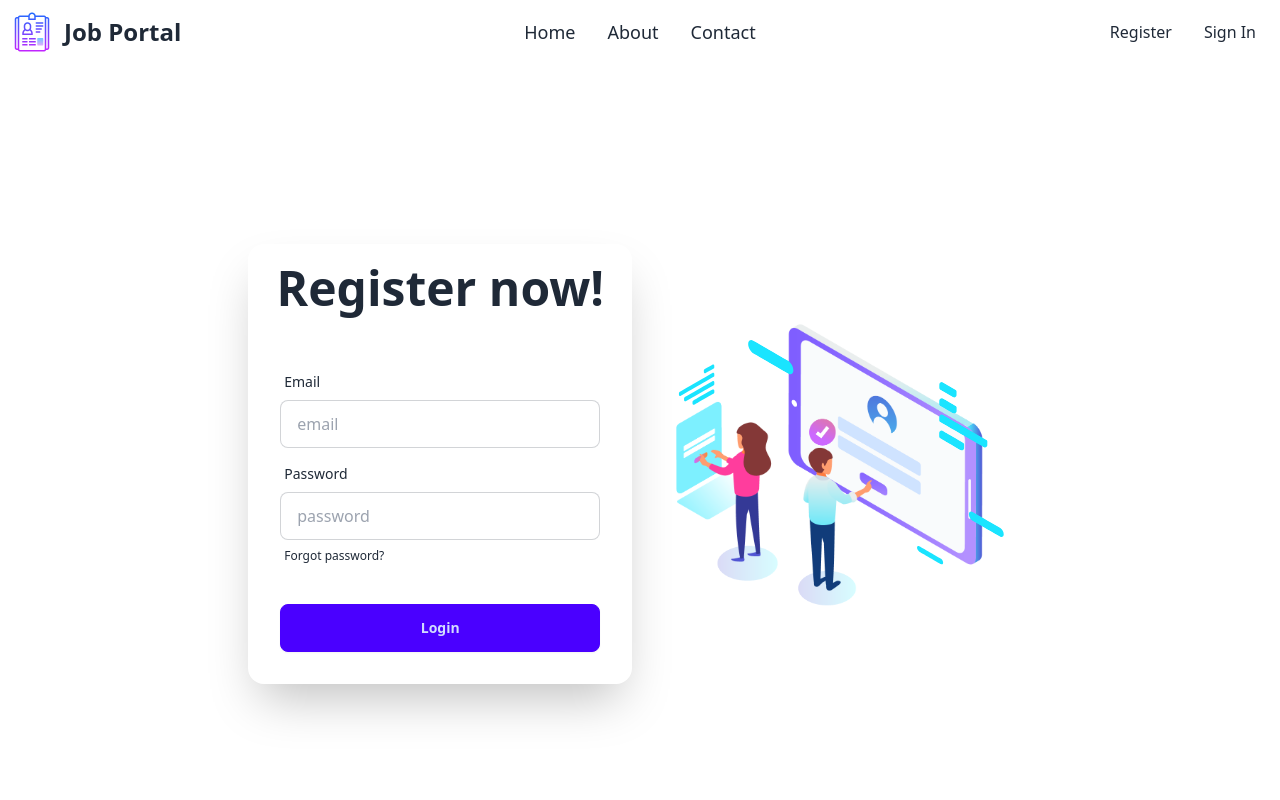
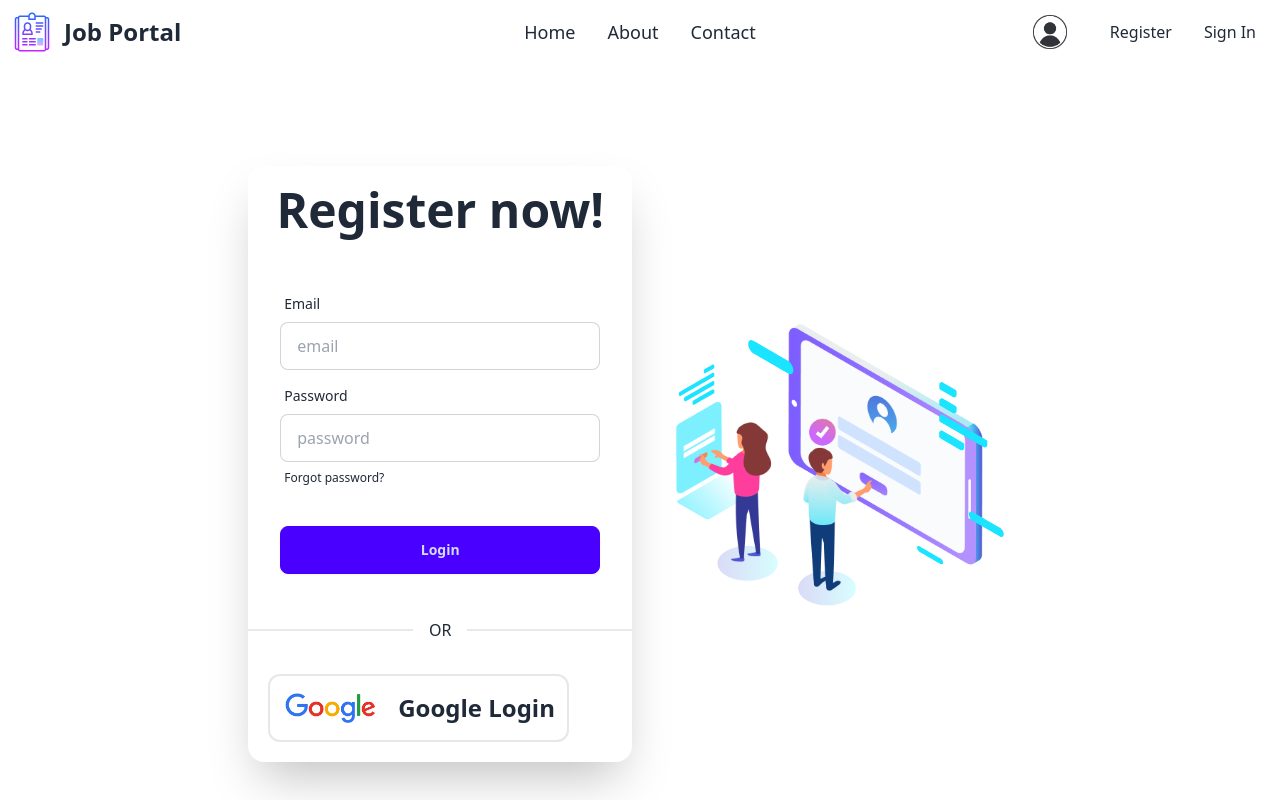
Before and after one commit to mdazim12/Job-Portal, a React (Vite) app: page /register in a window 1280 px wide. Shown: the top 800 px of the page. Built offline with nearby package versions, Linux system fonts and the light colour scheme; no server answers.

Commit message:
google login added

```diff
--- a/src/context/AuthContext/AuthProvider.jsx
+++ b/src/context/AuthContext/AuthProvider.jsx
@@ -1,8 +1,11 @@
 import React, { useEffect, useState } from 'react';
 import AuthContext from './AuthContext';
-import {  createUserWithEmailAndPassword, onAuthStateChanged, signInWithEmailAndPassword, signOut } from "firebase/auth";
+import {  createUserWithEmailAndPassword, onAuthStateChanged, signInWithEmailAndPassword, signInWithPopup, signOut } from "firebase/auth";
 import auth from '../../firebase/firebase.init';
+import { GoogleAuthProvider } from "firebase/auth";
 
+
+const provider = new GoogleAuthProvider();
 
 const AuthProvider = ({children}) => {
 
@@ -24,6 +27,11 @@ const AuthProvider = ({children}) => {
       return  signOut(auth)
     }
 
+    const googleLogin = () => {
+        setLoading(true)
+        return signInWithPopup(auth,provider)
+    }
+
 
     useEffect(() => {
         const unsubscribe = onAuthStateChanged(auth, currentUser => {
@@ -40,7 +48,8 @@ const AuthProvider = ({children}) => {
         loading,
         createUser,
         signInUser,
-        signOutUser
+        signOutUser,
+        googleLogin
     }
 
     return (
--- a/src/pages/Home/Banner.jsx
+++ b/src/pages/Home/Banner.jsx
@@ -17,7 +17,7 @@ const Banner = () => {
 
                     <motion.img
                         animate={{ x: [100, 150, 100] }}
-                        transition={{ duration: 10, repeat: Infinity }}
+                        transition={{ duration: 10, repeat: Infinity,delay:5 }}
                         src={team2}
                         className="max-w-sm mx-auto rounded-3xl rounded-t-3xl rounded-br-3xl shadow-2xl border-l-4 border-b-4 border-blue-400 w-64" />
                 </div>
--- a/src/pages/Register/Register.jsx
+++ b/src/pages/Register/Register.jsx
@@ -2,6 +2,7 @@ import React, { useContext } from 'react';
 import Lottie from "lottie-react";
 import LottieRegiterData from './../../assets/loitte/register.json'
 import AuthContext from '../../context/AuthContext/AuthContext';
+import SoicalLogin from '../shared/SoicalLogin/SoicalLogin';
 
 const Register = () => {
 
@@ -61,6 +62,7 @@ const Register = () => {
               <button className="btn btn-primary">Login</button>
             </div>
           </form>
+          <SoicalLogin></SoicalLogin>
         </div>
       </div>
     </div>
--- a/src/pages/SignIn/SignIn.jsx
+++ b/src/pages/SignIn/SignIn.jsx
@@ -2,6 +2,7 @@ import Lottie from 'lottie-react';
 import LottieLogin from './../../assets/loitte/login.json'
 import { useContext } from 'react';
 import AuthContext from '../../context/AuthContext/AuthContext';
+import SoicalLogin from '../shared/SoicalLogin/SoicalLogin';
 
 const SignIn = () => {
 
@@ -55,6 +56,8 @@ const SignIn = () => {
                             <button className="btn btn-primary">Login</button>
                         </div>
                     </form>
+
+                    <SoicalLogin></SoicalLogin>
                 </div>
             </div>
         </div>
--- a/src/pages/shared/Navbar/Navbar.jsx
+++ b/src/pages/shared/Navbar/Navbar.jsx
@@ -2,6 +2,8 @@ import React, { useContext } from 'react';
 import { Link, NavLink } from 'react-router-dom';
 import AuthContext from '../../../context/AuthContext/AuthContext';
 import logo from './../../../assets/loitte/logo.png'
+import avatar from './../../../assets/loitte/user.jpg'
+
 
 const Navbar = () => {
 
@@ -65,6 +67,18 @@ const Navbar = () => {
             </div>
             <div className="navbar-end">
 
+              {
+                user ? <>
+                     <img className='w-12 mx-5 rounded-full' src={user.photoURL} alt="" />
+                </>
+                :
+
+                <>
+
+                <img className='w-12 mx-5' src={avatar} alt="" />
+                </>
+              }
+
                 {
                     user ? <>
                         <button onClick={handleSignOut} className='btn'>Log Out</button>
--- /dev/null
+++ b/src/pages/shared/SoicalLogin/SoicalLogin.jsx
@@ -0,0 +1,32 @@
+import React, { useContext } from 'react';
+import AuthContext from '../../../context/AuthContext/AuthContext';
+import google from '../../../assets/loitte/google.png'
+
+const SoicalLogin = () => {
+
+    const { googleLogin } = useContext(AuthContext);
+
+    const handleGoogeLogin = () => {
+        googleLogin()
+            .then(result => {
+                console.log(result.user)
+            })
+            .catch(eroor => {
+                console.log(eroor.message)
+            })
+    }
+
+    return (
+        <div>
+            <div className="divider">OR</div>
+            <button onClick={handleGoogeLogin}>
+                <div  className='flex gap-5 items-center justify-center p-3 rounded-xl text-center border-2 m-5'>
+                    <img className='w-24' src={google} alt="" />
+                    <h4 className='text-2xl font-bold '>Google Login</h4>
+                </div>
+            </button>
+        </div>
+    );
+};
+
+export default SoicalLogin;
```
Also changed, not shown: src/assets/loitte/google.png (added), src/assets/loitte/user.jpg (added).
